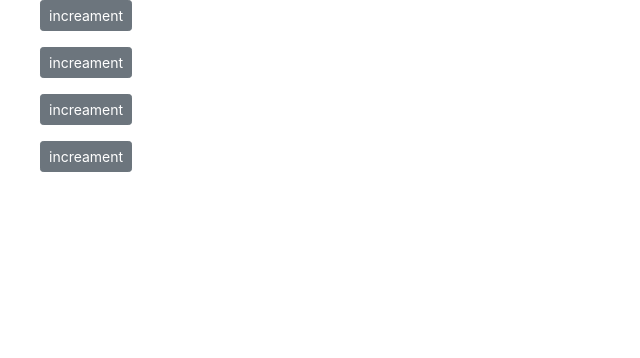
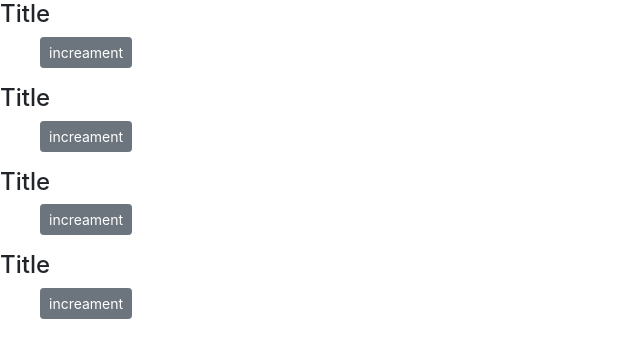
Before and after one commit to nilufarmn/counter-app, a React (Create React App) app: page / in a window 1280 px wide. Shown: the top 358 px of the page, without its empty margins (0-640 px from the left). Built offline with nearby package versions, Linux system fonts and the light colour scheme.

Commit message:
added a string to children (children passing between two /counter

```diff
--- a/src/component/counter.jsx
+++ b/src/component/counter.jsx
@@ -9,9 +9,11 @@ class Counter  extends Component {
 
     }
     render() {
+        console.log(this.props);
     return(
 
         <React.Fragment>
+                {this.props.children}
             <ul>
             <span  className = {this.getBadgeClasses()} >{this.formatCount()}</span>
             <button onClick={this.handleIncreament} className="btn btn-secondary btn-sm">increament</button>
--- a/src/component/counters.jsx
+++ b/src/component/counters.jsx
@@ -12,7 +12,10 @@ class Counters extends Component {
     render() {
         return (<div>
 
-{this.state.counters.map(counter =><Counter key={counter.id} value={counter.value}  />)}
+{this.state.counters.map(counter =><Counter key={counter.id} value={counter.value}>
+    <h4>Title</h4>
+</Counter>
+)}
         </div>  );
     }
 }
```
